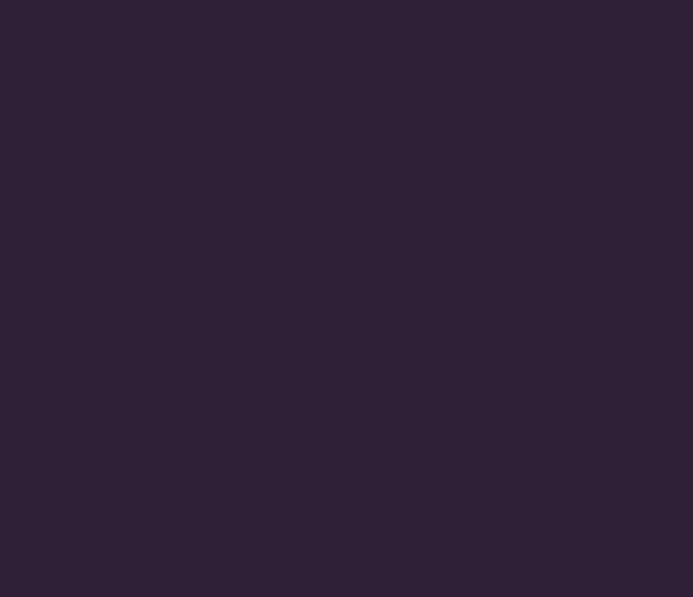
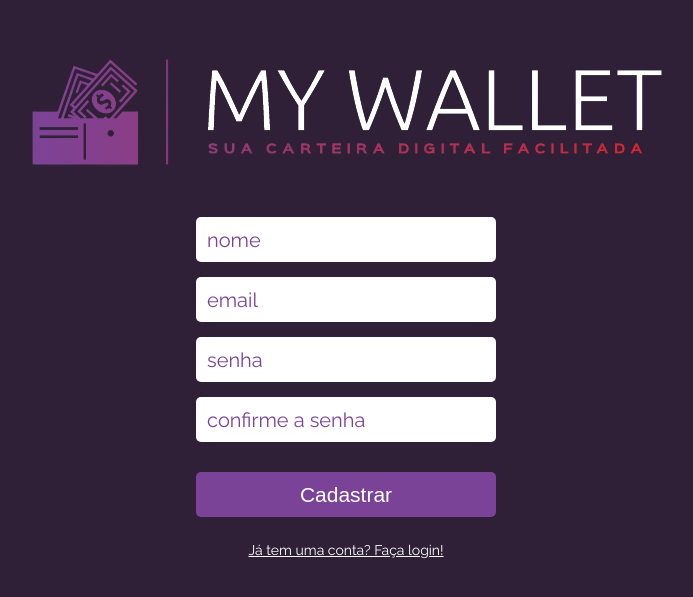
Before and after one commit to Matheussvini/mywallet-front, a React (Create React App) app: page /cadastro in a window 1280 px wide. Shown: the part 143-740 px from the top of the page, without its empty margins (294-987 px from the left). Built offline with nearby package versions, Linux system fonts and the light colour scheme.

Commit message:
feat: add create user page

```diff
--- a/src/pages/CreateUserPage/CreateUserForm.js
+++ b/src/pages/CreateUserPage/CreateUserForm.js
@@ -0,0 +1,133 @@
+import axios from "axios";
+import { useState } from "react";
+import { useNavigate } from "react-router-dom";
+import styled from "styled-components";
+import { BASE_URL } from "../../constants/urls";
+import { ThreeDots } from "react-loader-spinner";
+import FormButton from "../../components/FormButton/FormButton";
+
+export default function CreateUserForm() {
+  const [form, setForm] = useState({ email: "", password: "" });
+  const [disabled, setDisabled] = useState(false);
+  const [password, setPassword] = useState("");
+  const [password2, setPassword2] = useState("");
+  const [warning, setWarning] = useState("");
+  const navigate = useNavigate();
+
+  function handleForm(e) {
+    const { name, value } = e.target;
+    setForm({ ...form, [name]: value });
+
+    if (name === "password") {
+      setPassword(value);
+      if (value !== password2) {
+        return setWarning("As senhas não são iguais!");
+      }
+      setWarning("")
+    }
+  }
+
+  function confirmPassword(e) {
+    const { value } = e.target;
+    setPassword2(value);
+    if (value !== password) {
+      return setWarning("As senhas não são iguais!");
+    }
+    setWarning("");
+  }
+
+  function registration(e) {
+    e.preventDefault();
+    setDisabled(true);
+    confirmPassword(e);
+
+    axios
+      .post(`${BASE_URL}/sign-up`, form)
+      .then((res) => {
+        alert(res.data);
+        navigate("/login");
+      })
+      .catch((err) => {
+        setDisabled(false);
+        err.response.data.details
+          ? alert(err.response.data.details[0])
+          : alert(err.response.data.message);
+      });
+  }
+
+  return (
+    <Form onSubmit={registration}>
+      <input
+        name="name"
+        type="text"
+        placeholder="nome"
+        onChange={handleForm}
+        required
+        disabled={disabled}
+      />
+
+      <input
+        name="email"
+        type="email"
+        placeholder="email"
+        onChange={handleForm}
+        required
+        disabled={disabled}
+      />
+
+      <input
+        name="password"
+        type="password"
+        placeholder="senha"
+        value={password}
+        onChange={handleForm}
+        required
+        disabled={disabled}
+      />
+
+      <input
+        name="confirmPassword"
+        type="password"
+        placeholder="confirme a senha"
+        value={password2}
+        onChange={confirmPassword}
+        required
+        disabled={disabled}
+      />
+
+      <Text>{warning}</Text>
+
+      <FormButton disabled={disabled}>
+        {disabled ? (
+          <ThreeDots
+            height="45px"
+            radius="9"
+            color="#FFF"
+            ariaLabel="three-dots-loading"
+            wrapperStyle={{}}
+            wrapperClassName=""
+            visible={true}
+          />
+        ) : (
+          "Cadastrar"
+        )}
+      </FormButton>
+    </Form>
+  );
+}
+
+const Form = styled.form`
+  max-width: 90%;
+  margin-top: 50px;
+  display: flex;
+  flex-direction: column;
+  align-items: center;
+`;
+const Text = styled.p`
+  margin-bottom: 15px;
+  font-weight: 700;
+  font-size: 15px;
+  line-height: 17.61px;
+  color: red;
+  text-decoration: underline;
+`;
--- a/src/pages/CreateUserPage/CreateUserPage.js
+++ b/src/pages/CreateUserPage/CreateUserPage.js
@@ -1,14 +1,25 @@
-import styled from "styled-components"
+import { Link } from "react-router-dom";
+import styled from "styled-components";
+import { Container } from "../../assets/styles/GlobalStyle";
+import Logo from "../../components/Context/Logo/Logo";
+import CreateUserForm from "./CreateUserForm";
 
 export default function CreateUserPage() {
-
-    return (
-        <Container>
-
-        </Container>
-    )
+  return (
+    <Container>
+      <Logo />
+      <CreateUserForm />
+      <Link to="/login">
+        <Text>Já tem uma conta? Faça login!</Text>
+      </Link>
+    </Container>
+  );
 }
 
-const Container = styled.div`
-    background-color: aquamarine;
-`
+const Text = styled.p`
+  margin-top: 25px;
+  font-size: 14px;
+  line-height: 17.47px;
+  color: #ffffff;
+  text-decoration: underline;
+`;
--- a/src/pages/LoginPage/LoginForm.js
+++ b/src/pages/LoginPage/LoginForm.js
@@ -102,4 +102,5 @@
 const CheckInput = styled.input`
   width: 20px;
   margin-right: 20px;
+  margin-top: 12px;
 `;
```
Also changed, not shown: public/manifest.json.
